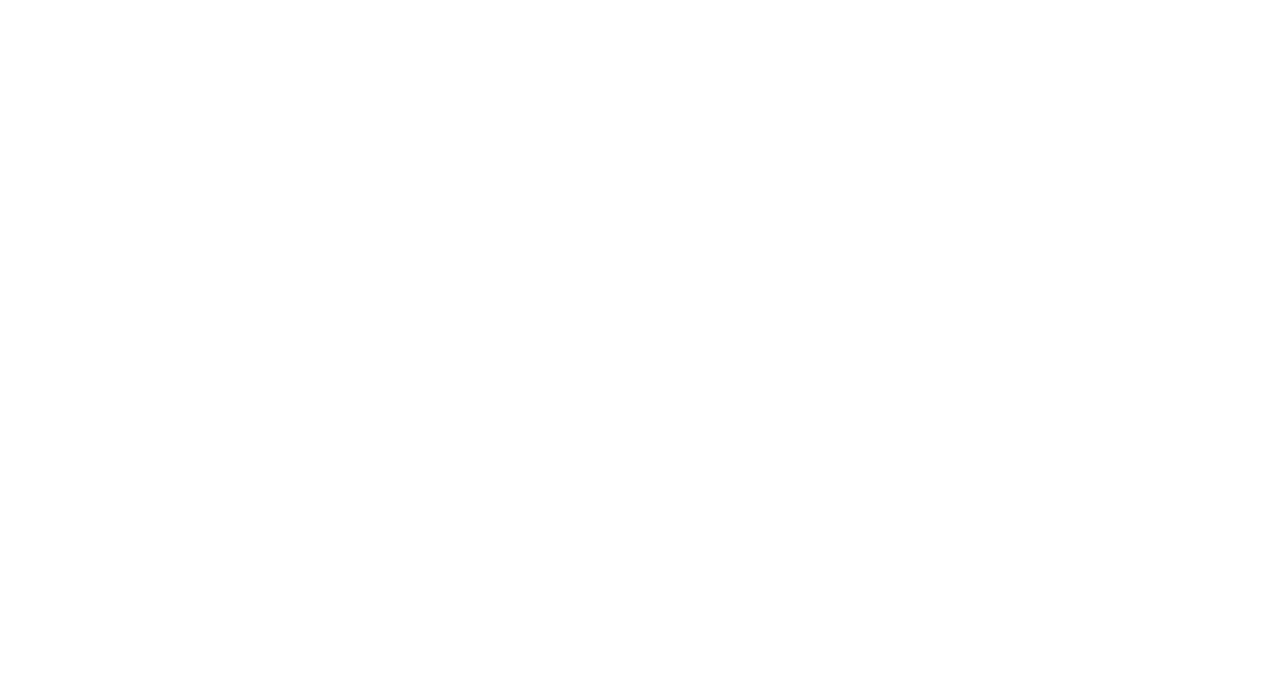
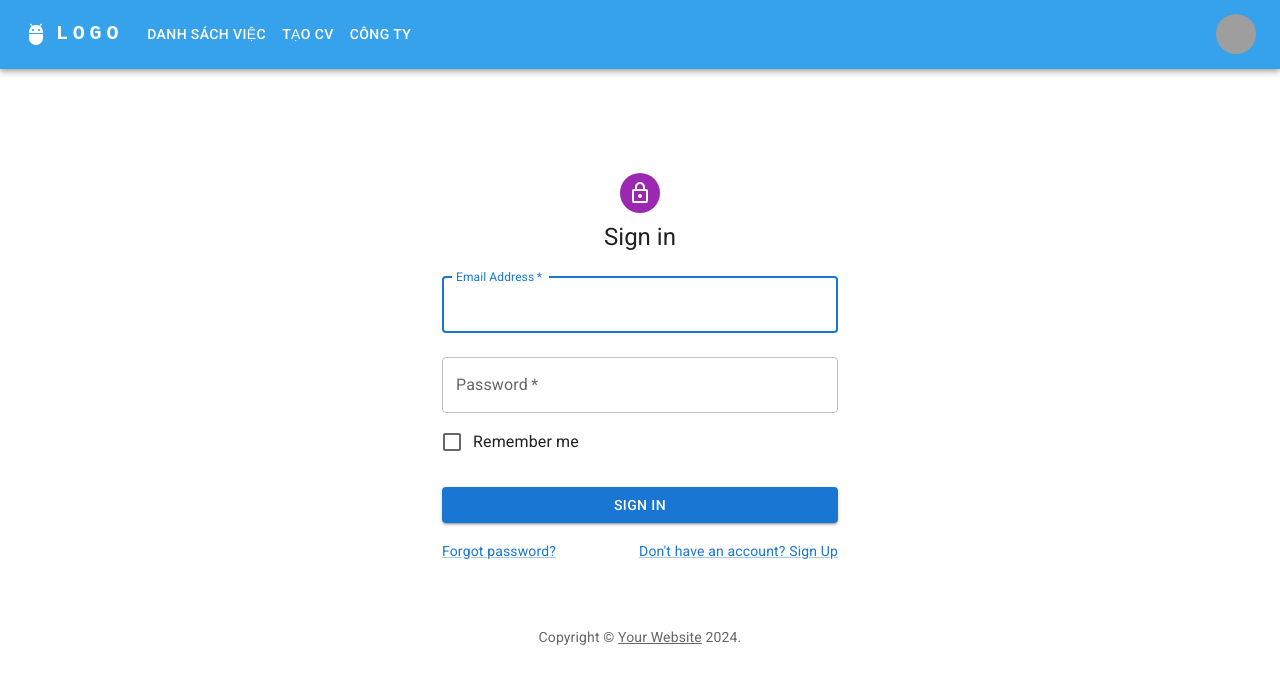
Before and after one commit to anhlb-0396/GR_FE, a React (Vite) app: page /login in a window 1280 px wide. Before the commit this address had no page. Shown: the top 684 px of the page. Built offline with nearby package versions, Linux system fonts and the light colour scheme; grey boxes are pictures that could not be loaded; a web font is replaced by a local one.

Commit message:
[Login Page] Adding Login Page and Auth Context

```diff
--- a/src/App.jsx
+++ b/src/App.jsx
@@ -12,6 +12,7 @@
 import JobDetails from "./pages/JobDetails";
 import AppLayouts from "./ui/AppLayouts";
 import Resume from "./features/resumes/Resume";
+import Login from "./features/authentication/Login";
 
 import DATA from "./features/resumes/TEMPLATE";
 
@@ -44,6 +45,8 @@
             <Route element={<AppLayouts></AppLayouts>}>
               <Route path="/" element={<Homepage></Homepage>} />
               <Route path="/jobs/:id" element={<JobDetails></JobDetails>} />
+              <Route path="/login" element={<Login></Login>} />
+              <Route path="/signup" element={<Login></Login>} />
               <Route
                 path="/users/cv"
                 element={<Resume profile={DATA.profile}></Resume>}
--- a/src/features/authentication/Login.jsx
+++ b/src/features/authentication/Login.jsx
@@ -1,5 +1,122 @@
-function Login() {
-  return <div></div>;
+import * as React from "react";
+import Avatar from "@mui/material/Avatar";
+import Button from "@mui/material/Button";
+import CssBaseline from "@mui/material/CssBaseline";
+import TextField from "@mui/material/TextField";
+import FormControlLabel from "@mui/material/FormControlLabel";
+import Checkbox from "@mui/material/Checkbox";
+import Link from "@mui/material/Link";
+import Grid from "@mui/material/Grid";
+import Box from "@mui/material/Box";
+import LockOutlinedIcon from "@mui/icons-material/LockOutlined";
+import Typography from "@mui/material/Typography";
+import Container from "@mui/material/Container";
+import { createTheme, ThemeProvider } from "@mui/material/styles";
+
+function Copyright(props) {
+  return (
+    <Typography
+      variant="body2"
+      color="text.secondary"
+      align="center"
+      {...props}
+    >
+      {"Copyright © "}
+      <Link color="inherit" href="https://mui.com/">
+        Your Website
+      </Link>{" "}
+      {new Date().getFullYear()}
+      {"."}
+    </Typography>
+  );
 }
 
-export default Login;
+// TODO remove, this demo shouldn't need to reset the theme.
+
+const defaultTheme = createTheme();
+
+export default function Login() {
+  const handleSubmit = (event) => {
+    event.preventDefault();
+    const data = new FormData(event.currentTarget);
+    console.log({
+      email: data.get("email"),
+      password: data.get("password"),
+    });
+  };
+
+  return (
+    <ThemeProvider theme={defaultTheme}>
+      <Container component="main" maxWidth="xs">
+        <CssBaseline />
+        <Box
+          sx={{
+            marginTop: 8,
+            display: "flex",
+            flexDirection: "column",
+            alignItems: "center",
+          }}
+        >
+          <Avatar sx={{ m: 1, bgcolor: "secondary.main" }}>
+            <LockOutlinedIcon />
+          </Avatar>
+          <Typography component="h1" variant="h5">
+            Sign in
+          </Typography>
+          <Box
+            component="form"
+            onSubmit={handleSubmit}
+            noValidate
+            sx={{ mt: 1 }}
+          >
+            <TextField
+              margin="normal"
+              required
+              fullWidth
+              id="email"
+              label="Email Address"
+              name="email"
+              autoComplete="email"
+              autoFocus
+            />
+            <TextField
+              margin="normal"
+              required
+              fullWidth
+              name="password"
+              label="Password"
+              type="password"
+              id="password"
+              autoComplete="current-password"
+            />
+            <FormControlLabel
+              control={<Checkbox value="remember" color="primary" />}
+              label="Remember me"
+            />
+            <Button
+              type="submit"
+              fullWidth
+              variant="contained"
+              sx={{ mt: 3, mb: 2 }}
+            >
+              Sign In
+            </Button>
+            <Grid container>
+              <Grid item xs>
+                <Link href="#" variant="body2">
+                  Forgot password?
+                </Link>
+              </Grid>
+              <Grid item>
+                <Link href="#" variant="body2">
+                  {"Don't have an account? Sign Up"}
+                </Link>
+              </Grid>
+            </Grid>
+          </Box>
+        </Box>
+        <Copyright sx={{ mt: 8, mb: 4 }} />
+      </Container>
+    </ThemeProvider>
+  );
+}
--- a/src/features/resumes/TEMPLATE.js
+++ b/src/features/resumes/TEMPLATE.js
@@ -6,8 +6,6 @@
 import InstagramIcon from "@mui/icons-material/Instagram";
 import LinkedInIcon from "@mui/icons-material/LinkedIn";
 import TwitterIcon from "@mui/icons-material/Twitter";
-import SnapchatIcon from "@mui/icons-material/Twitter";
-import PinterestIcon from "@mui/icons-material/Twitter";
 
 // Data object that contains all of the data for the template.
 const data = {
@@ -41,8 +39,6 @@
       { icon: InstagramIcon },
       { icon: LinkedInIcon },
       { icon: TwitterIcon },
-      { icon: SnapchatIcon },
-      { icon: PinterestIcon },
     ],
     education: [
       {
@@ -90,46 +86,6 @@
       },
     ],
   },
-
-  posts: {
-    name: "Sara Friends",
-    avatar: "https://mui.com/static/images/avatar/1.jpg",
-    background_image: "https://source.unsplash.com/random?wallpapers",
-    post_data: [
-      {
-        id: 1,
-        timestamp: "2 hours ago",
-        description: "Enjoying a sunny day at the beach!",
-        image: "https://source.unsplash.com/random?wallpapers",
-      },
-      {
-        id: 2,
-        timestamp: "5 hours ago",
-        description: "Just finished reading this amazing book.",
-        type: "note",
-      },
-      {
-        id: 3,
-        timestamp: "2 hours ago",
-        description: "Enjoying a sunny day at the beach!",
-        image: "https://source.unsplash.com/random?wallpapers",
-      },
-      {
-        id: 4,
-        timestamp: "5 hours ago",
-        description: "Just finished reading this amazing book.",
-        type: "note",
-      },
-      {
-        id: 5,
-        author: "John Doe",
-        avatar: "/path-to-avatar1.jpg",
-        timestamp: "2 hours ago",
-        description: "Enjoying a sunny day at the beach!",
-        image: "https://source.unsplash.com/random?wallpapers",
-      },
-    ],
-  },
 };
 
 // Exporting the data object so that the App.js file can import it.
```
Also changed, not shown: src/contexts/AuthContext.jsx (added, +50 -0 lines).
